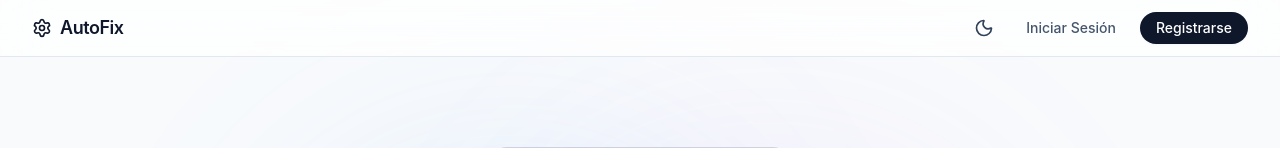
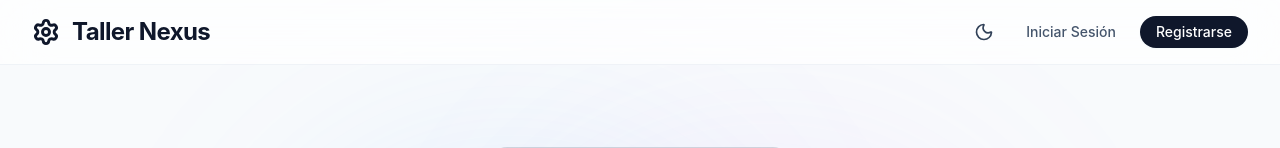
Before and after one commit to lemilio-lubu/lava-auto, a Next.js app: page / in a window 1280 px wide. Shown: the top 148 px of the page. Built offline with nearby package versions, Linux system fonts and the light colour scheme; no server answers.

Commit message:
feat: renombrar la aplicación a "Taller Nexus" y actualizar referencias en el código

```diff
--- a/src/app/layout.tsx
+++ b/src/app/layout.tsx
@@ -15,12 +15,12 @@ export const viewport: Viewport = {
 };
 
 export const metadata: Metadata = {
-  title: "AutoFix",
+  title: "Taller Nexus",
   description: "La evolución del cuidado automotriz. Precisión, estética y tecnología en un solo lugar.",
   appleWebApp: {
     capable: true,
     statusBarStyle: "default",
-    title: "AutoFix",
+    title: "Taller Nexus",
   },
   formatDetection: {
     telephone: false,
--- a/src/app/manifest.ts
+++ b/src/app/manifest.ts
@@ -2,8 +2,8 @@ import { MetadataRoute } from 'next'
 
 export default function manifest(): MetadataRoute.Manifest {
   return {
-    name: 'AutoFix - Cuidado Automotriz',
-    short_name: 'AutoFix',
+    name: 'Taller Nexus - Cuidado Automotriz',
+    short_name: 'Taller Nexus',
     description: 'La evolución del cuidado automotriz. Precisión, estética y tecnología en un solo lugar.',
     start_url: '/',
     display: 'standalone',
--- a/src/app/page.tsx
+++ b/src/app/page.tsx
@@ -18,14 +18,14 @@ export default function Home() {
   return (
     <div className="min-h-screen bg-slate-50 dark:bg-[#000000] text-slate-900 dark:text-white font-sans selection:bg-blue-500/30 overflow-x-hidden transition-colors duration-300">
       {/* Navbar - Apple Style (Glassmorphism) */}
-      <nav className="fixed top-0 w-full z-50 bg-white/70 dark:bg-black/50 backdrop-blur-xl border-b border-slate-200 dark:border-white/10 transition-all duration-300">
-        <div className="max-w-7xl mx-auto px-4 sm:px-6 lg:px-8 h-14 flex items-center justify-between">
-          <div className="flex items-center gap-2 group cursor-pointer">
-            <Settings className="h-5 w-5 text-slate-900 dark:text-white group-hover:rotate-90 transition-transform duration-700 ease-in-out" />
-            <span className="text-lg font-semibold tracking-tight text-slate-900 dark:text-white">
-              AutoFix
+      <nav className="fixed top-0 w-full z-50 bg-white/70 dark:bg-black/50 backdrop-blur-xl border-b border-slate-200/50 dark:border-white/10 transition-all duration-300">
+        <div className="max-w-7xl mx-auto px-4 sm:px-6 lg:px-8 h-16 flex items-center justify-between">
+          <Link href="/" className="flex items-center gap-3 group cursor-pointer">
+            <Settings className="h-7 w-7 text-slate-900 dark:text-white group-hover:rotate-90 transition-transform duration-700 ease-in-out" strokeWidth={2.5} />
+            <span className="text-2xl font-bold tracking-tight text-slate-900 dark:text-white">
+              Taller Nexus
             </span>
-          </div>
+          </Link>
           <div className="flex items-center gap-6 text-sm font-medium">
             <ThemeToggle />
             <Link href="/login" className="text-slate-600 dark:text-gray-300 hover:text-slate-900 dark:hover:text-white transition-colors">
@@ -293,10 +293,10 @@ export default function Home() {
           <div className="grid grid-cols-1 md:grid-cols-12 gap-12 md:gap-8 mb-16">
             {/* Brand (Takes up more space on desktop) */}
             <div className="md:col-span-5 flex flex-col items-center md:items-start gap-4">
-              <div className="flex items-center gap-2">
-                <Settings className="h-6 w-6 text-slate-900 dark:text-white" />
-                <span className="text-xl font-semibold tracking-tight text-slate-900 dark:text-white">
-                  AutoFix
+              <div className="flex items-center gap-3">
+                <Settings className="h-7 w-7 text-slate-900 dark:text-white" strokeWidth={2.5} />
+                <span className="text-2xl font-bold tracking-tight text-slate-900 dark:text-white">
+                  Taller Nexus
                 </span>
               </div>
               <p className="text-sm text-slate-500 dark:text-gray-400 text-center md:text-left max-w-xs leading-relaxed">
@@ -323,7 +323,7 @@ export default function Home() {
                 href="#"
                 target="_blank"
                 rel="noopener noreferrer"
-                className="group relative h-12 w-32 flex items-center justify-center md:justify-end"
+                className="group relative h-20 w-48 flex items-center justify-center md:justify-end"
               >
                 {/* Glow effect on hover */}
                 <div className="absolute inset-0 bg-slate-400/10 dark:bg-white/5 blur-xl rounded-full opacity-0 group-hover:opacity-100 transition-opacity duration-700"></div>
@@ -349,7 +349,7 @@ export default function Home() {
 
           {/* Bottom Section: Legal & Copyright */}
           <div className="flex flex-col md:flex-row justify-between items-center gap-6 text-xs text-slate-400 dark:text-gray-600 border-t border-slate-200 dark:border-white/10 pt-8">
-            <p>© {new Date().getFullYear()} AutoFix Inc. Todos los derechos reservados.</p>
+            <p>© {new Date().getFullYear()} Taller Nexus Inc. Todos los derechos reservados.</p>
             <div className="flex gap-6">
               <Link href="#" className="hover:text-slate-600 dark:hover:text-gray-300 transition-colors">Política de Privacidad</Link>
               <Link href="#" className="hover:text-slate-600 dark:hover:text-gray-300 transition-colors">Términos de Servicio</Link>
```
